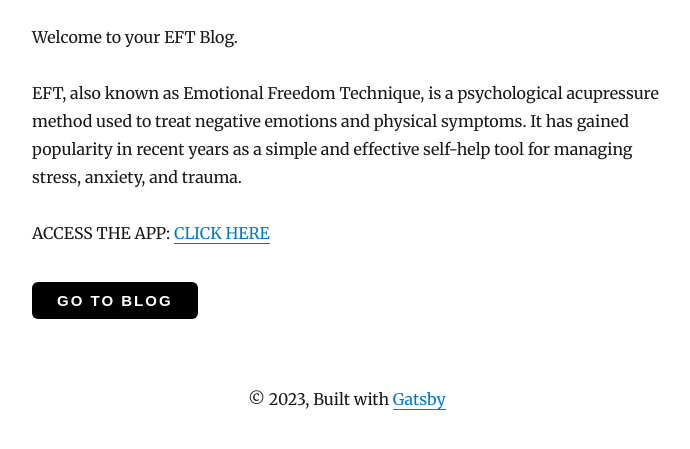
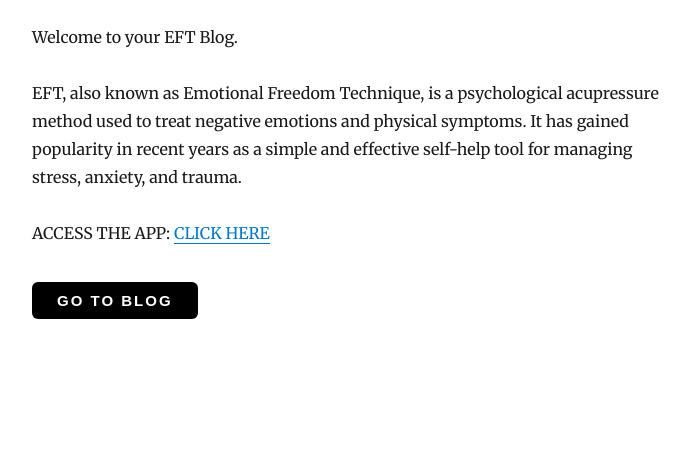
Before and after one commit to puppe1990/eft-blog, a Gatsby site: page / in a window 1280 px wide. Shown: the part 217-666 px from the top of the page, without its empty margins (293-983 px from the left). Built offline with nearby package versions, Linux system fonts and the light colour scheme; Gatsby itself is replaced by a stand-in of ours; some packages are replaced by stand-ins of ours.

Commit message:
comment footer

```diff
--- a/src/components/layout.js
+++ b/src/components/layout.js
@@ -67,9 +67,9 @@
           <main>{children}</main>
         </div>
         <Footer>
-          © {new Date().getFullYear()}, Built with
+          {/* © {new Date().getFullYear()}, Built with
           {` `}
-          <a href="https://www.gatsbyjs.org">Gatsby</a>
+          <a href="https://www.gatsbyjs.org">Gatsby</a> */}
         </Footer>
       </Wrapper>
     )
```
